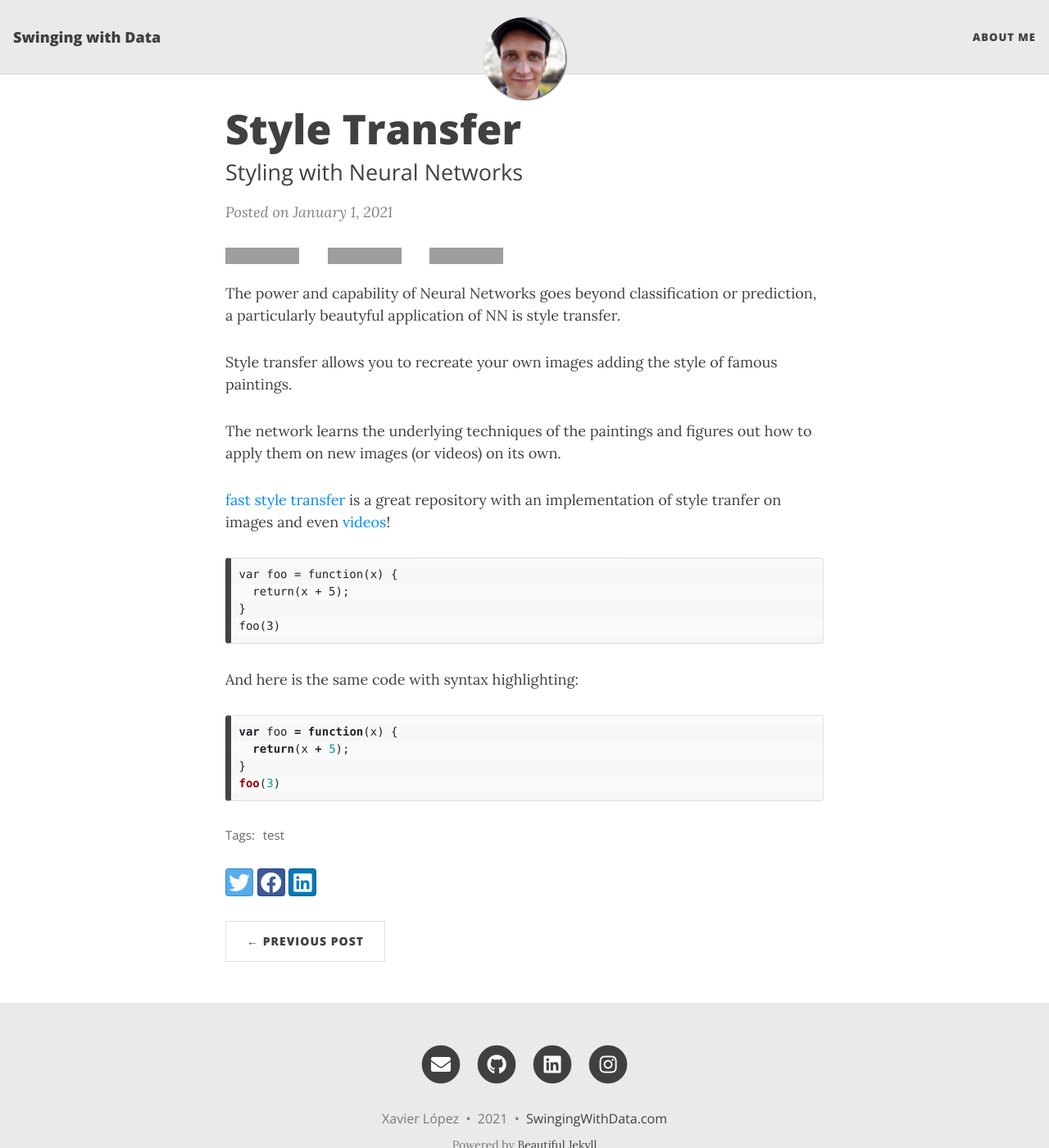
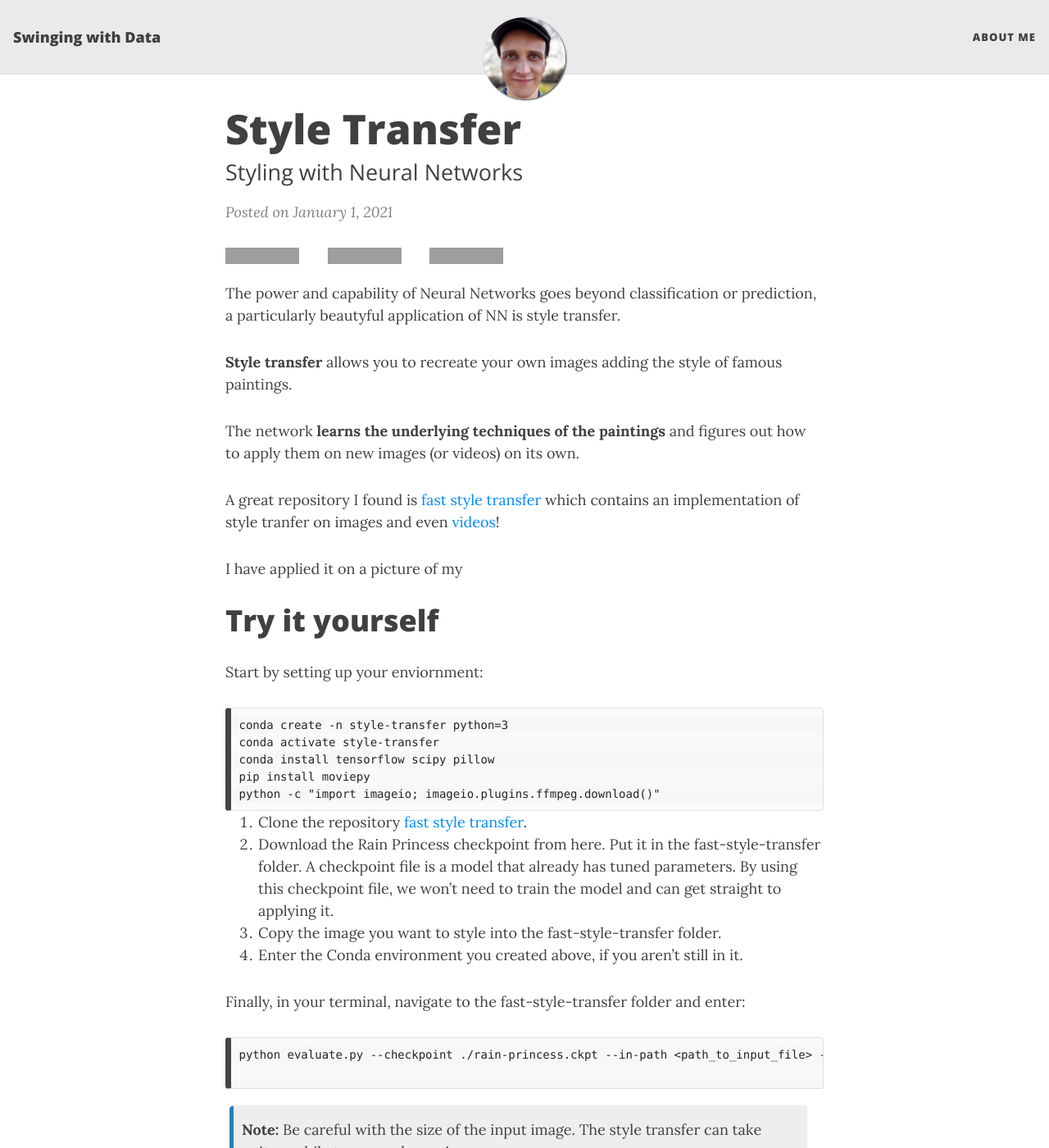
Before and after one commit to xavierlopeze/xavierlopeze.github.io, a Jekyll site: the page built from _posts/2021-01-01-style-transfer.md, in a window 1280 px wide and 1400 px high. Shown: the whole window at 82% size. Built offline with Jekyll 4.4.1, drawn with Linux system fonts in a browser that asks for light colours; nearby versions of some CDN libraries; some of the changed text lies outside the part shown; grey boxes are pictures that could not be loaded.

Commit message:
moved ideas out

````diff
--- a/_posts/2021-01-01-style-transfer.md
+++ b/_posts/2021-01-01-style-transfer.md
@@ -11,29 +11,44 @@
 The power and capability of Neural Networks goes beyond classification or prediction, a particularly beautyful application of NN is style transfer.
 
 
-Style transfer allows you to recreate your own images adding the style of famous paintings.
+**Style transfer** allows you to recreate your own images adding the style of famous paintings.
 
 
-The network learns the underlying techniques of the paintings and figures out how to apply them on new images (or videos) on its own.
+The network **learns the underlying techniques of the paintings** and figures out how to apply them on new images (or videos) on its own.
 
 
-[fast style transfer](https://github.com/lengstrom/fast-style-transfer) is a great repository with an implementation of style tranfer on images and even [videos](https://www.youtube.com/watch?v=xVJwwWQlQ1o&ab_channel=LoganEngstrom)!
+A great repository I found is [fast style transfer](https://github.com/lengstrom/fast-style-transfer) which contains an implementation of style tranfer on images and even [videos](https://www.youtube.com/watch?v=xVJwwWQlQ1o&ab_channel=LoganEngstrom)!
 
 
+I have applied it on a picture of my
 
 
+# Try it yourself
+
+Start by setting up your enviornment:
 ~~~
-var foo = function(x) {
-  return(x + 5);
-}
-foo(3)
+conda create -n style-transfer python=3
+conda activate style-transfer
+conda install tensorflow scipy pillow
+pip install moviepy
+python -c "import imageio; imageio.plugins.ffmpeg.download()"
 ~~~
 
-And here is the same code with syntax highlighting:
 
-```javascript
-var foo = function(x) {
-  return(x + 5);
-}
-foo(3)
-```
+1. Clone the repository [fast style transfer](https://github.com/lengstrom/fast-style-transfer).
+2. Download the Rain Princess checkpoint from here. Put it in the fast-style-transfer folder. A checkpoint file is a model that already has tuned parameters. By using this checkpoint file, we won't need to train the model and can get straight to applying it.
+3. Copy the image you want to style into the fast-style-transfer folder.
+4. Enter the Conda environment you created above, if you aren't still in it.
+
+
+Finally, in your terminal, navigate to the fast-style-transfer folder and enter:
+
+
+ ~~~
+python evaluate.py --checkpoint ./rain-princess.ckpt --in-path <path_to_input_file> --out-path ./output_image.jpg
+
+~~~
+
+
+{: .box-note}
+**Note:** Be careful with the size of the input image. The style transfer can take quite a while to run on larger images.
````
Also changed, not shown: ideas_to_post/1993-02-15-dancing-with-data.md (renamed from _posts/ideas/1993-02-15-dancing-with-data.md), ideas_to_post/1993-02-16-why-swing-dancing.md (renamed from _posts/ideas/1993-02-16-why-swing-dancing.md), ideas_to_post/1993-02-17-data-science-is-not-big-data.md (renamed from _posts/ideas/1993-02-17-data-science-is-not-big-data.md), ideas_to_post/1993-02-18-AB-testing-from-zero-to-hero.md (renamed from _posts/ideas/1993-02-18-AB-testing-from-zero-to-hero.md), ideas_to_post/1993-02-19-movie-recommender-system-showcase.md (renamed from _posts/ideas/1993-02-19-movie-recommender-system-showcase.md), ideas_to_post/1993-02-20-deep-learning-with-label-noise.md (renamed from _posts/ideas/1993-02-20-deep-learning-with-label-noise.md), ideas_to_post/1993-02-21-recsys-draftings - Copy.md (renamed from _posts/ideas/1993-02-21-recsys-draftings - Copy.md), ideas_to_post/1993-02-22-CNA-bible.md (renamed from _posts/ideas/1993-02-22-CNA-bible.md).
